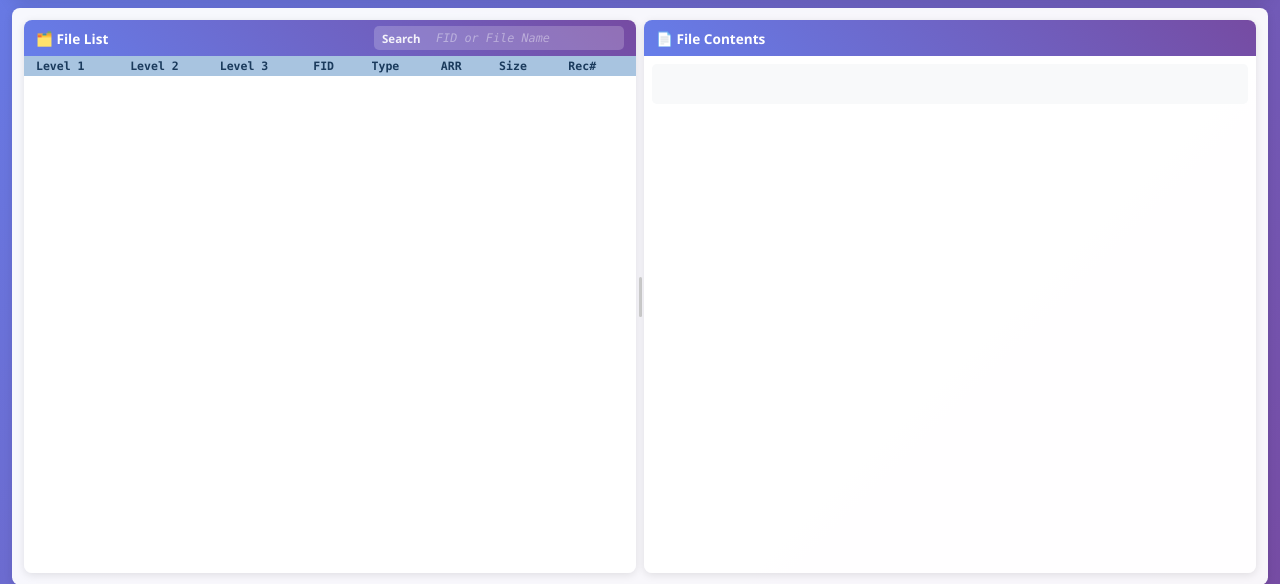
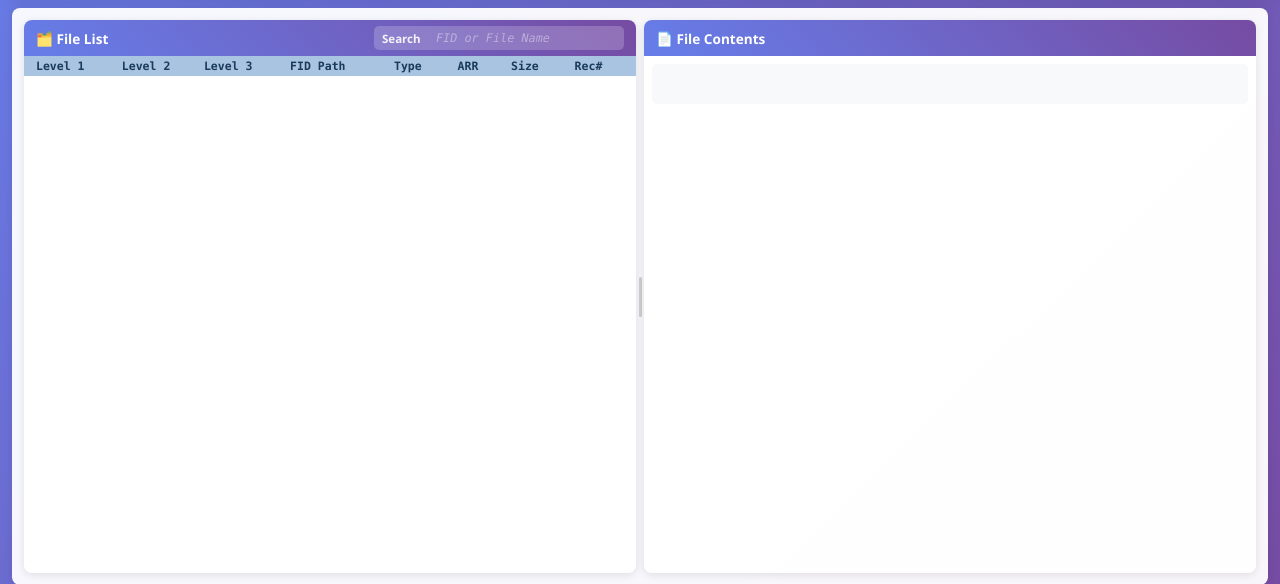
Before and after one commit to joostone-ahn/sim-reader, a Flask app: page / in a window 1280 px wide. Shown: the part 185-769 px from the top of the page. Run offline with Flask 3, Linux system fonts and the light colour scheme; lists and menus that the app fills with data are empty.

Commit message:
feat: Replace FID column with FID Path showing full SELECT path (e.g. 3F00/7FFF/6F07)

```diff
--- a/src/templates/index.html
+++ b/src/templates/index.html
@@ -131,7 +131,7 @@ body{font-family:'Segoe UI',Tahoma,Geneva,Verdana,sans-serif;background:linear-g
                 <div id="fileListScroll" style="flex:1;overflow:auto" tabindex="0">
                     <table class="file-table" style="table-layout:auto"><thead><tr>
                         <th>Level 1</th><th>Level 2</th><th>Level 3</th>
-                        <th>FID</th><th>Type</th><th>ARR</th><th>Size</th><th>Rec#</th>
+                        <th>FID Path</th><th>Type</th><th>ARR</th><th>Size</th><th>Rec#</th>
                     </tr></thead><tbody id="fileListBody"></tbody></table>
                 </div>
             </div>
@@ -490,6 +490,18 @@ const SMAP={transparent:'TF',linear_fixed:'LF',cyclic:'CF',ber_tlv:'BER-TLV',no_
 function pathCols(fd){const p=fd.path||[];let d=p[0]==='MF'?p.slice(1):p;if(p.length===1&&p[0]==='MF')d=['MF'];while(d.length<3)d.push('');return d.slice(0,3);}
 function getStruct(fd){var fdb=((fd.fcp||{}).file_descriptor||{}).file_descriptor_byte||{};return fdb.structure||'';}
 function getFid(fd){return((fd.fcp||{}).file_identifier||'').toUpperCase();}
+function getFidPath(path){
+    if(!dumpData||!dumpData.files||!path)return getFid(dumpData.files[path]||{});
+    var parts=path.split('/');
+    var fids=[];
+    for(var i=0;i<parts.length;i++){
+        var subPath=parts.slice(0,i+1).join('/');
+        var fd=dumpData.files[subPath];
+        var fid=fd?((fd.fcp||{}).file_identifier||'').toUpperCase():'';
+        if(fid)fids.push(fid);
+    }
+    return fids.join('/');
+}
 function getFt(fd){var fdb=((fd.fcp||{}).file_descriptor||{}).file_descriptor_byte||{};var ft=fdb.file_type==='df'?'DF':(fdb.file_type?'EF':'');if(!ft){var p=fd.path||[];var last=p[p.length-1]||'';if(last.startsWith('EF.'))ft='EF';else if(last.startsWith('DF.'))ft='DF';}return ft;}
 
 function sortKey(path,fd){
@@ -549,7 +561,7 @@ function renderFileList(){
     var q=(document.getElementById('fileFilter').value||'').trim().toUpperCase();
     for(var i=0;i<sortedEntries.length;i++){
         var path=sortedEntries[i][0],fd=sortedEntries[i][1];
-        var fid=getFid(fd),ft=getFt(fd),typeCol=ft==='DF'?'DF':(SMAP[getStruct(fd)]||'');
+        var fid=getFidPath(path),ft=getFt(fd),typeCol=ft==='DF'?'DF':(SMAP[getStruct(fd)]||'');
         var fcp=fd.fcp||{},size=fcp.file_size||'',numRec=(fcp.file_descriptor||{}).num_of_rec||'';
         var arrRec=((fcp.security_attrib_referenced||{}).ef_arr_record_nr);
         var arrVal=(arrRec!=null&&arrRec!==undefined)?arrRec:'';
```
Also changed, not shown: README.md.
